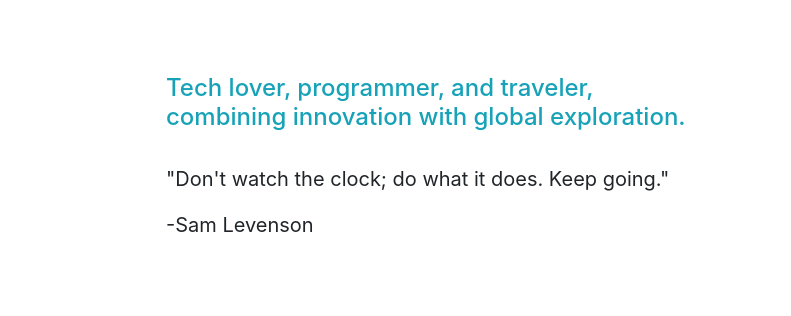
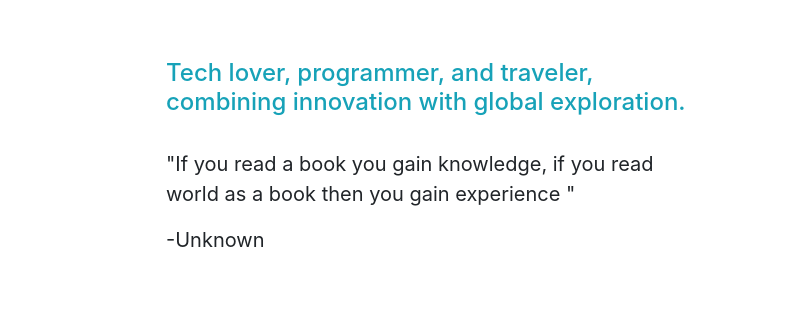
Before and after one commit to AbinanthA121/abinanth_a, a plain HTML site: page index.html in a window 1280 px wide. Shown: the part 81-397 px from the top of the page, 489-1280 px from the left. Drawn offline with nearby package versions, Linux system fonts and the light colour scheme.

Commit message:
Update index.html

```diff
--- a/index.html
+++ b/index.html
@@ -51,8 +51,8 @@
             <h4 class="text-info">Tech lover, programmer, and traveler, combining innovation with global exploration.</h4>
             <br>
             <blockquote class="blockquote">
-            <p>"Don't watch the clock; do what it does. Keep going."</p>
-            <footer>-Sam Levenson</footer>
+            <p>"If you read a book you gain knowledge, if you read world as a book then you gain experience "</p>
+            <footer>-Unknown</footer>
           </blockquote>
           </div>
         </div>
```
